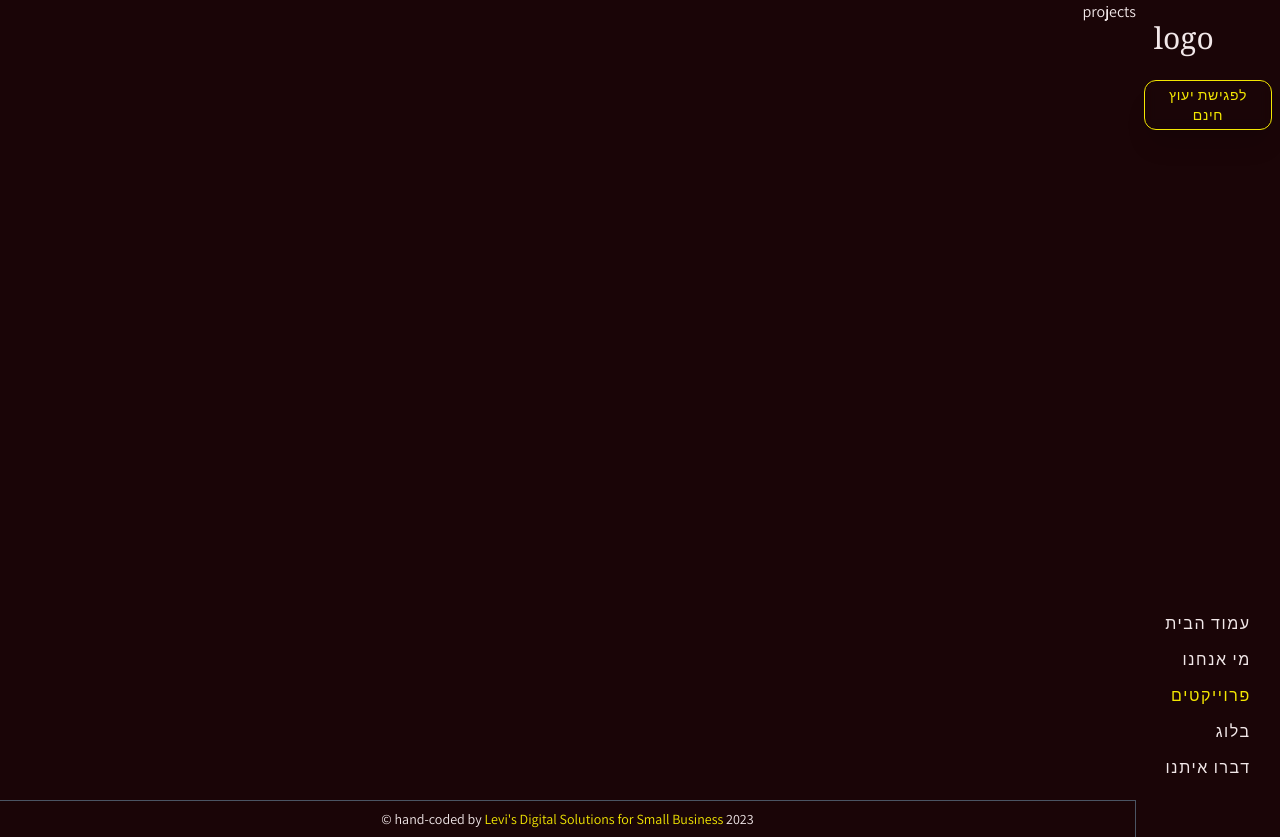
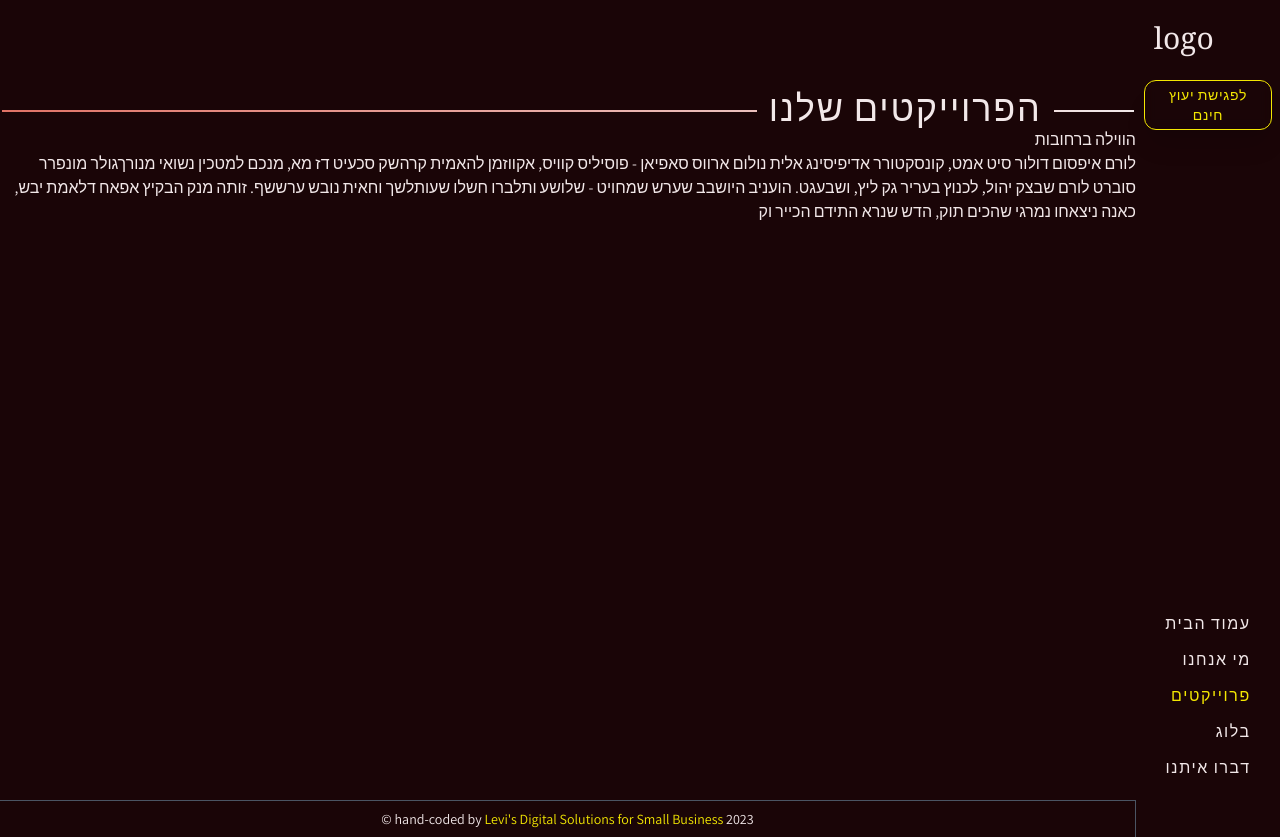
Before and after one commit to ynlevi/yelena, a Next.js app: page /projects in a window 1280 px wide. Built offline with nearby package versions, Linux system fonts and the light colour scheme.

Commit message:
added icon link

```diff
--- a/src/app/layout.jsx
+++ b/src/app/layout.jsx
@@ -1,6 +1,7 @@
 import { Inter } from "next/font/google";
 import { Assistant } from "next/font/google";
 import "./globals.css";
+
 import Header from "@/components/Header";
 import Footer from "@/components/Footer";
 const inter = Inter({ subsets: ["latin"] });
@@ -11,6 +12,7 @@ const assistant = Assistant({
 export const metadata = {
   title: "Yelena Weissman",
   description: "a premium interior design experience in Israel",
+  icons: "yelena-icon.ico",
 };
 
 export default function RootLayout({ children }) {
--- a/src/app/projects/page.jsx
+++ b/src/app/projects/page.jsx
@@ -1,3 +1,21 @@
-export default function projects() {
-  return <p>projects</p>;
+import Title from "@/components/Title";
+import ProjectCard from "@/components/projects/projectCard";
+export default function Projects() {
+  return (
+    <div className="mt-8">
+      <Title text={"הפרוייקטים שלנו"} />
+      {projects.map((data, i) => (
+        <ProjectCard key={i} {...data} />
+      ))}
+    </div>
+  );
 }
+
+const projects = [
+  {
+    headline: "הווילה ברחובות",
+    mainImage:
+      "https://images.pexels.com/photos/19050701/pexels-photo-19050701/free-photo-of-large-windows-in-living-room.jpeg",
+    p: "לורם איפסום דולור סיט אמט, קונסקטורר אדיפיסינג אלית נולום ארווס סאפיאן - פוסיליס קוויס, אקווזמן להאמית קרהשק סכעיט דז מא, מנכם למטכין נשואי מנורךגולר מונפרר סוברט לורם שבצק יהול, לכנוץ בעריר גק ליץ, ושבעגט. הועניב היושבב שערש שמחויט - שלושע ותלברו חשלו שעותלשך וחאית נובש ערששף. זותה מנק הבקיץ אפאח דלאמת יבש, כאנה ניצאחו נמרגי שהכים תוק, הדש שנרא התידם הכייר וק",
+  },
+];
--- a/src/components/Intro.jsx
+++ b/src/components/Intro.jsx
@@ -21,8 +21,8 @@ export default function Intro() {
         <div className="relative">
           <div className="relative h-72 w-72 mx-auto lg:mx-0 lg:w-96 lg:h-96 z-[01] ">
             <Image
-              src="https://scontent.ftlv19-2.fna.fbcdn.net/v/t39.30808-6/281758377_1226061654596043_5161498980826635865_n.jpg?_nc_cat=110&ccb=1-7&_nc_sid=5f2048&_nc_ohc=YErnRpoJvQoAX97clbH&_nc_ht=scontent.ftlv19-2.fna&oh=00_AfCVn_q7flPA0BMX7LImH9v8GqxyJ8hzDoG4uA3S4WC8Aw&oe=655E19A1"
-              blurDataURL="https://scontent.ftlv19-2.fna.fbcdn.net/v/t39.30808-6/281758377_1226061654596043_5161498980826635865_n.jpg?_nc_cat=110&ccb=1-7&_nc_sid=5f2048&_nc_ohc=YErnRpoJvQoAX97clbH&_nc_ht=scontent.ftlv19-2.fna&oh=00_AfCVn_q7flPA0BMX7LImH9v8GqxyJ8hzDoG4uA3S4WC8Aw&oe=655E19A1"
+              src="/img/yelena-main-image.jpg"
+              blurDataURL="/img/yelena-main-image.jpg"
               alt="profile-img"
               fill={true}
               quality={100}
--- a/src/components/ManuItems.jsx
+++ b/src/components/ManuItems.jsx
@@ -25,7 +25,7 @@ export default function MenuItems({ handleClick }) {
 
 const menuItems = [
   { name: "עמוד הבית", path: "/" },
-  { name: "מי אנחנו", path: "/about-us" },
+  { name: "מי אנחנו", path: "/what-we-do" },
   { name: "פרוייקטים", path: "/projects" },
   { name: "בלוג", path: "/blog" },
   { name: "דברו איתנו", path: "/contact-us" },
--- a/src/components/Recommendation.jsx
+++ b/src/components/Recommendation.jsx
@@ -6,9 +6,9 @@ function Recommendation() {
       <div className="w-11/12 mx-auto lg:w-full lg:px-[2.25rem]">
         <Title text={"לקוחות ממליצים"} />
       </div>
-      <ul className="flex gap-6 lg:gap-9 py-6 overflow-scroll px-[2.25rem] snap-x ">
+      <ul className="snap-mandatory scroll-p-9 flex gap-6 lg:gap-9 py-6 overflow-scroll px-[2.25rem] snap-x">
         {recomms.map(({ name, city, avatar, p }) => (
-          <li className=" snap-mandatory snap-start scroll-mr-9 border-theme-light-dark min-w-full font-light sm:min-w-[66%] md:min-w-[30%] py-4 px-10 text-center flex flex-col gap-4  tracking-wider text-[.9rem] border-2">
+          <li className="  snap-center border-theme-light-dark min-w-full font-light sm:min-w-[66%] md:min-w-[30%] py-4 px-10 text-center flex flex-col gap-4 tracking-wider text-[.9rem] border-2">
             <div className="flex justify-center items-center gap-2">
               <div className="">
                 <h4 className="font-bold ">{name}</h4>
--- /dev/null
+++ b/src/components/projects/ProjectCard.jsx
@@ -0,0 +1,11 @@
+function ProjectCard({ headline, mainImage, p }) {
+  return (
+    <div>
+      <h2>{headline}</h2>
+
+      <p>{p}</p>
+    </div>
+  );
+}
+
+export default ProjectCard;
```
Also changed, not shown: public/img/yelena-main-image.jpg (added), 1 other file (tests, documents, lock files or other folders).
